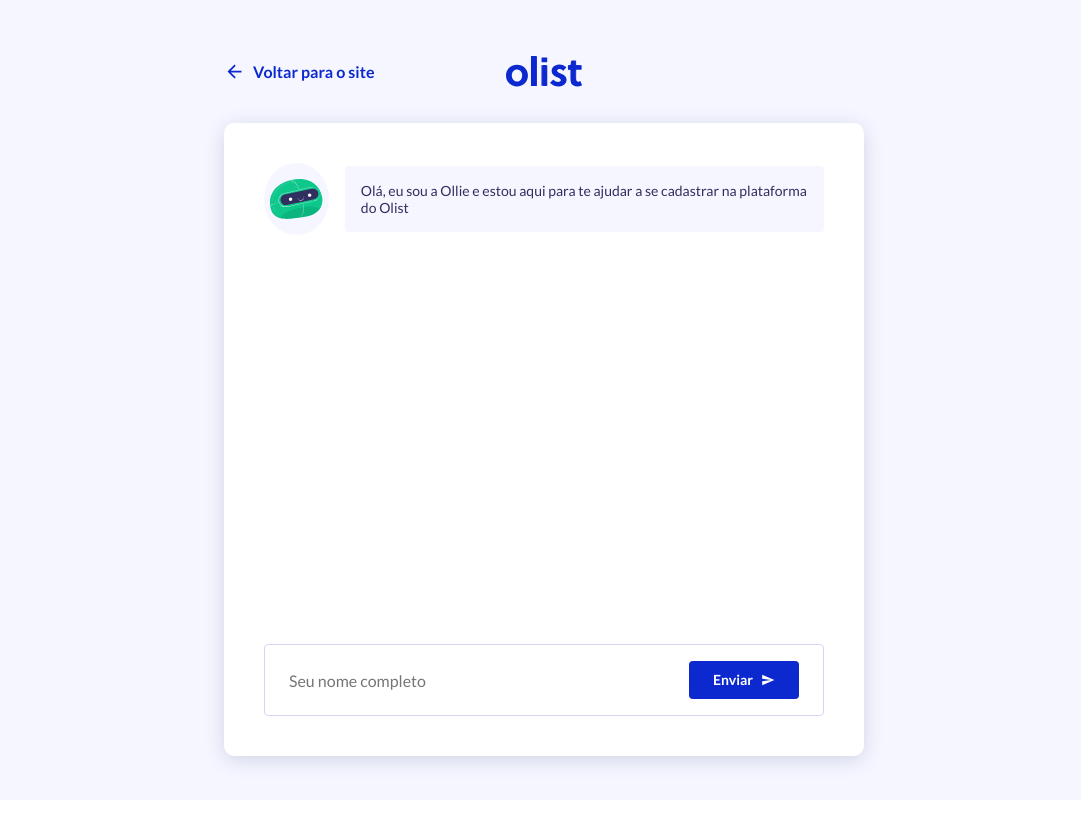
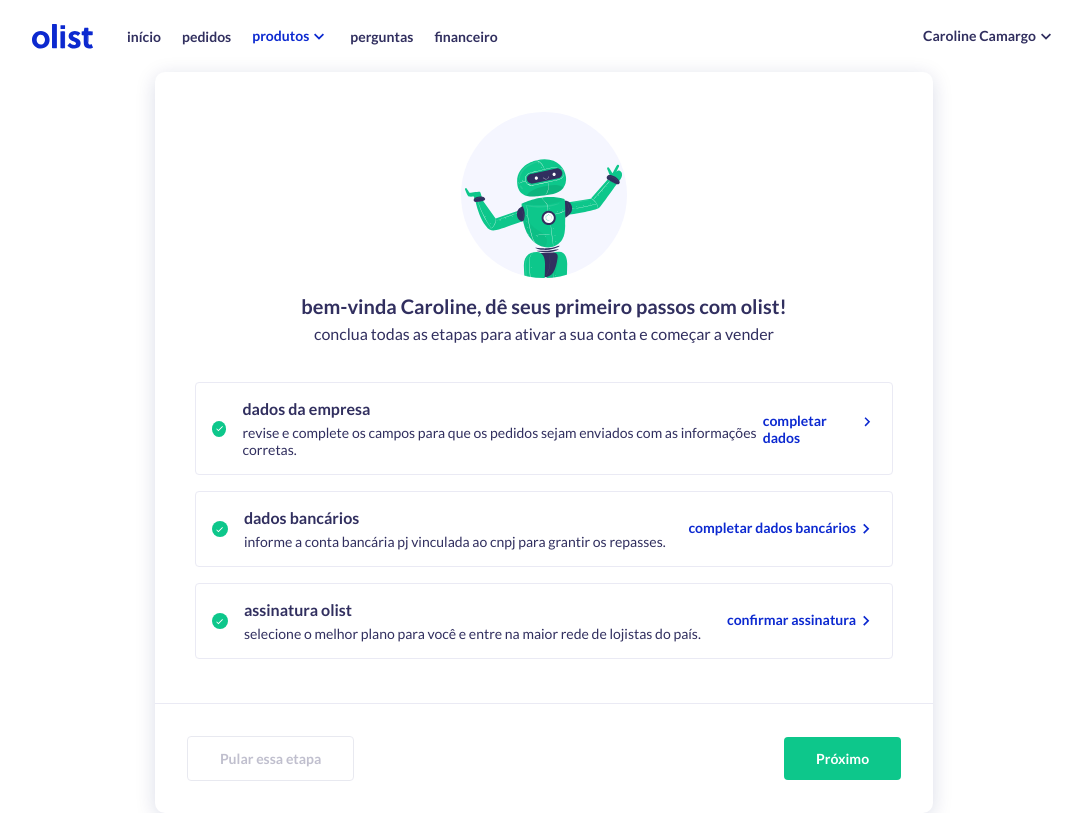
Before and after one commit to Fekleite/olist-frontend, a React (Create React App) app: page / in a window 1280 px wide. Shown: the whole page, without its empty margins (96-1177 px from the left). Built offline with nearby package versions, Linux system fonts and the light colour scheme.

Commit message:
feat: create card component and ends oboarding page

```diff
--- /dev/null
+++ b/src/components/Card/index.js
@@ -0,0 +1,28 @@
+import React from "react";
+import { MdCheck, MdKeyboardArrowRight } from "react-icons/md";
+import { Link } from "react-router-dom";
+
+import { Container, Content } from "./styles";
+
+function Card({ title, text, link }) {
+  return (
+    <Container>
+      <Content>
+        <span>
+          <MdCheck size={9} color="#fff" />
+        </span>
+
+        <div>
+          <h3>{title}</h3>
+          <p>{text}</p>
+        </div>
+      </Content>
+
+      <Link to="/profile">
+        {link} <MdKeyboardArrowRight size={20} color="#0C29D0" />
+      </Link>
+    </Container>
+  );
+}
+
+export default Card;
--- /dev/null
+++ b/src/components/Card/styles.js
@@ -0,0 +1,49 @@
+import styled from "styled-components";
+
+export const Container = styled.div`
+  width: 100%;
+  border: 1px solid #eaeaf4;
+  border-radius: 4px;
+  display: flex;
+  align-items: center;
+  justify-content: space-between;
+  padding: 1.6rem;
+  margin-bottom: 1.6rem;
+
+  a {
+    font-weight: 600;
+    font-size: 1.4rem;
+    display: flex;
+    align-items: flex-start;
+    color: var(--color-primary);
+    text-decoration: none;
+  }
+`;
+
+export const Content = styled.div`
+  display: flex;
+  align-items: center;
+
+  span {
+    width: 16px;
+    height: 16px;
+    border-radius: 50%;
+    background: var(--color-green);
+    display: flex;
+    align-items: center;
+    justify-content: center;
+    margin-right: 1.6rem;
+  }
+
+  div {
+    h3 {
+      font-weight: 600;
+      font-size: 1.6rem;
+      margin-bottom: 0.6rem;
+    }
+
+    p {
+      font-size: 1.4rem;
+    }
+  }
+`;
--- /dev/null
+++ b/src/pages/Oboarding/index.js
@@ -0,0 +1,64 @@
+import React from "react";
+
+import {
+  Container,
+  Content,
+  Bot,
+  Cards,
+  Controlls,
+  SkipButton,
+  NextButton,
+} from "./styles";
+
+import NavBar from "../../components/NavBar";
+import Card from "../../components/Card";
+
+import ollie02 from "../../assets/ollie02.svg";
+
+function Oboarding() {
+  return (
+    <Container>
+      <NavBar />
+
+      <Content>
+        <Bot>
+          <div>
+            <img src={ollie02} alt="" />
+          </div>
+        </Bot>
+
+        <h2>bem-vinda Caroline, dê seus primeiro passos com olist!</h2>
+        <h4>
+          conclua todas as etapas para ativar a sua conta e começar a vender
+        </h4>
+
+        <Cards>
+          <Card
+            title="dados da empresa"
+            text="revise e complete os campos para que os pedidos sejam enviados com as informações corretas."
+            link="completar dados"
+          />
+
+          <Card
+            title="dados bancários"
+            text="informe a conta bancária pj vinculada ao cnpj para grantir os repasses."
+            link="completar dados bancários"
+          />
+
+          <Card
+            title="assinatura olist"
+            text="selecione o melhor plano para você e entre na maior rede de lojistas do país."
+            link="confirmar assinatura"
+          />
+        </Cards>
+
+        <Controlls>
+          <SkipButton>Pular essa etapa</SkipButton>
+          <NextButton>Próximo</NextButton>
+        </Controlls>
+      </Content>
+    </Container>
+  );
+}
+
+export default Oboarding;
--- /dev/null
+++ b/src/pages/Oboarding/styles.js
@@ -0,0 +1,85 @@
+import styled from "styled-components";
+
+export const Container = styled.div`
+  width: 80%;
+  margin: auto;
+  display: flex;
+  flex-direction: column;
+`;
+
+export const Content = styled.div`
+  width: 76%;
+  margin: auto;
+  margin-top: 2.3rem;
+  background: #fff;
+  box-shadow: 0px 4px 20px rgba(15, 27, 103, 0.15);
+  border-radius: 10px;
+  padding: 4rem 0 0 0;
+  display: flex;
+  flex-direction: column;
+  align-items: center;
+
+  h2 {
+    font-weight: 600;
+    font-size: 2rem;
+    margin-bottom: 0.8rem;
+  }
+
+  h4 {
+    font-weight: normal;
+    font-size: 1.6rem;
+    line-height: 1.6rem;
+  }
+`;
+
+export const Bot = styled.div`
+  position: relative;
+  width: 166px;
+  height: 166px;
+  border-radius: 50%;
+  background: var(--color-light-blue02);
+  margin-bottom: 1.6rem;
+`;
+
+export const Cards = styled.div`
+  display: flex;
+  flex-direction: column;
+  padding: 4rem 4rem 0 4rem;
+  width: 100%;
+`;
+
+export const Controlls = styled.div`
+  width: 100%;
+  padding: 3.2rem;
+  margin-top: 2.8rem;
+  display: flex;
+  justify-content: space-between;
+  align-items: center;
+  border-top: 1px solid #eaeaf4;
+`;
+
+export const SkipButton = styled.button`
+  background: #ffffff;
+  opacity: 0.3;
+  border: 1px solid #b6b9d0;
+  border-radius: 4px;
+  padding: 1.3rem 3.2rem;
+  font-weight: bold;
+  font-size: 1.4rem;
+  display: flex;
+  align-items: center;
+  cursor: pointer;
+`;
+
+export const NextButton = styled.button`
+  background: var(--color-green);
+  border: none;
+  border-radius: 4px;
+  padding: 1.3rem 3.2rem;
+  font-weight: bold;
+  font-size: 1.4rem;
+  display: flex;
+  align-items: center;
+  color: #fff;
+  cursor: pointer;
+`;
--- a/src/pages/Profile/index.js
+++ b/src/pages/Profile/index.js
@@ -84,7 +84,7 @@
               <img src={badge02} alt="" />
             </Badges>
 
-            <Badges text="catálogo em dia">
+            <Badges text="catálogo atualizado">
               <img src={badge03} alt="" />
             </Badges>
 
--- a/src/pages/Profile/styles.js
+++ b/src/pages/Profile/styles.js
@@ -105,6 +105,7 @@
     background: var(--color-primary);
     border-radius: 4px;
     padding: 0.8rem;
+    cursor: pointer;
   }
 `;
 
--- a/src/routes.js
+++ b/src/routes.js
@@ -3,12 +3,14 @@
 
 import Chat from "./pages/Chat";
 import Profile from "./pages/Profile";
+import Onboarding from "./pages/Oboarding";
 
 function Routes() {
   return (
     <BrowserRouter>
-      <Route path="/" component={Chat} exact />
+      <Route path="/" component={Onboarding} exact />
       <Route path="/profile" component={Profile} exact />
+      <Route path="/register" component={Chat} exact />
     </BrowserRouter>
   );
 }
```
Also changed, not shown: src/assets/ollie02.svg (added).
